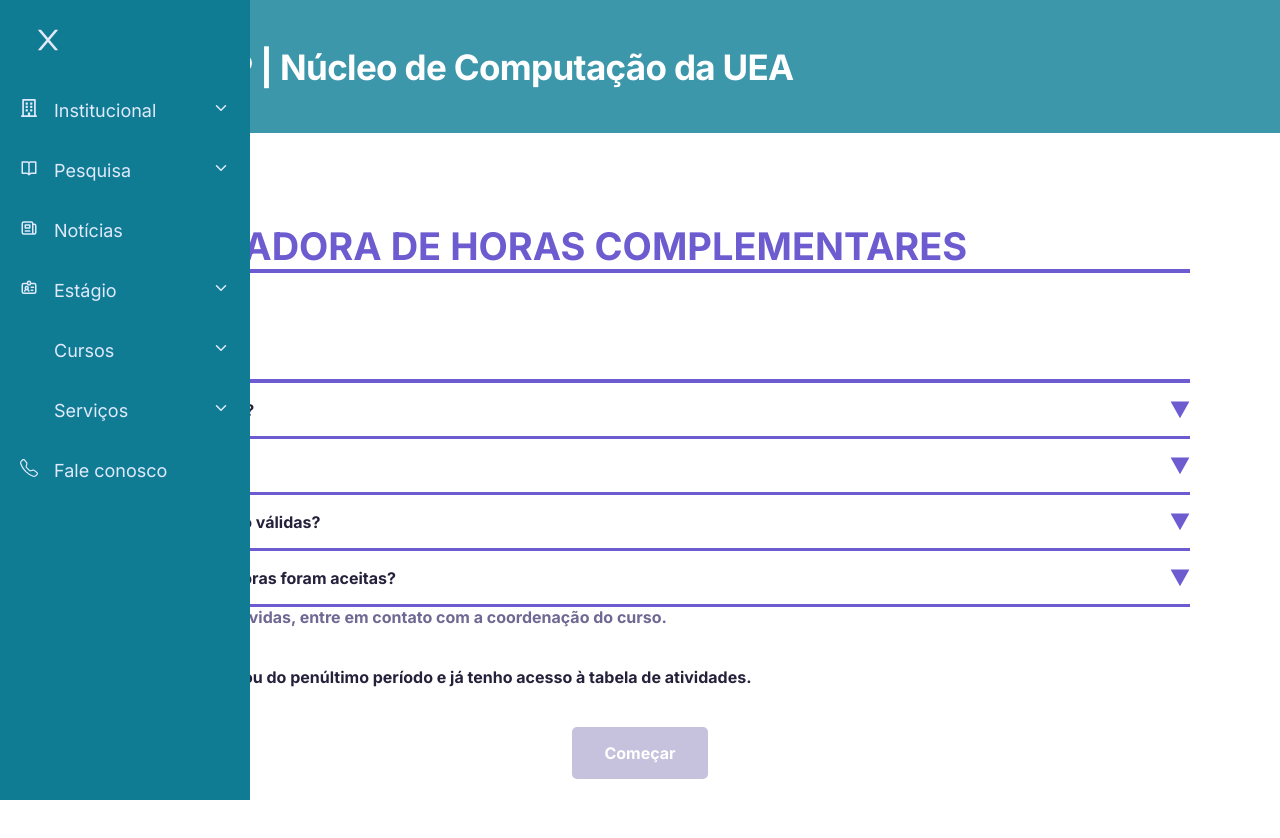
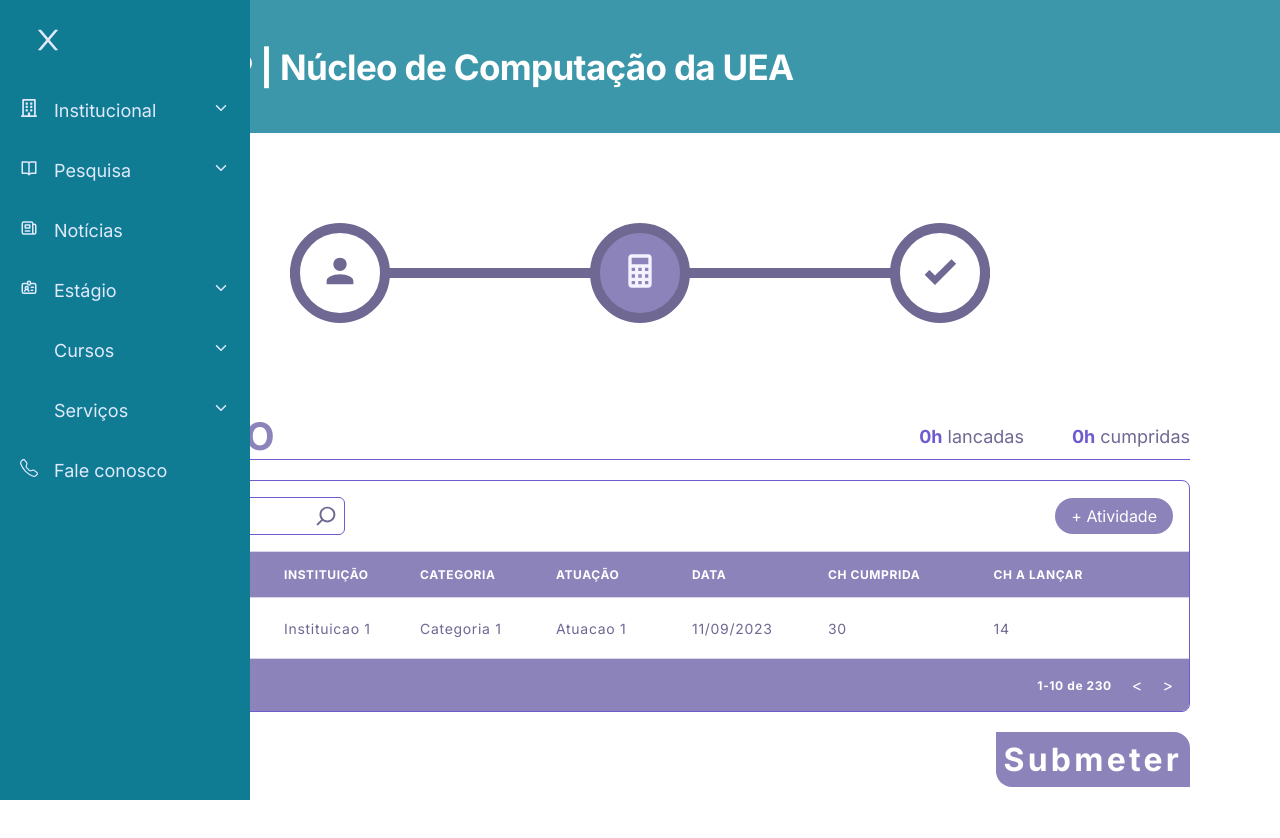
Before and after one commit to NUCOMP-UEA/nucomp-frontend, a React (Vite) app: page /calculator in a window 1280 px wide. Shown: the top 838 px of the page. Built offline with nearby package versions, Linux system fonts and the light colour scheme; some icons are missing.

Commit message:
feat: create calculator context

```diff
--- a/src/pages/Calculator/components/AdditionalHoursTable/index.jsx
+++ b/src/pages/Calculator/components/AdditionalHoursTable/index.jsx
@@ -3,49 +3,34 @@ import { AdditionalHeader, Container, TableHeader } from "./styles";
 import * as Icon from "../icons";
 import { ButtonCheckHeader } from "./ButtonCheck";
 import { Row } from "./Row";
-import { rowsMock } from "../../constants/Rows";
 import { AdditionalSearch } from "./AdditionalSearch";
 import { Pagination } from "../Pagination";
 import { CreateActivityModal } from "../CreateActivityModal";
+import { useCalculator } from "../../contexts/Calculator";
 
 export const AdditionalHoursTable = () => {
-  const [allTableChecked, setAllTableChecked] = useState(false);
+  const { activities, allTableChecked, onSelectAllTable, onCheckRow } =
+    useCalculator();
+
   const [showCreateActivityModal, setShowCreateActivityModal] = useState(false);
 
-  const [rows, setRows] = useState(rowsMock);
+  const atLeastOneRowSelected = useMemo(() => {
+    return activities.some((row) => row.isChecked);
+  }, [activities]);
 
-  const atLeastOneRowSelected = useMemo(() => {
-    return rows.some((row) => row.isChecked);
-  }, [rows]);
-
-  function onCheckRow(index = 0, payload = false) {
-    setRows((old) =>
-      old.map((e, i) => {
-        if (i === index) {
-          e.isChecked = payload;
-        }
-        return e;
-      })
-    );
-  }
-  function onSelectAllTable(payload = false) {
-    setAllTableChecked(payload);
-    setRows((old) =>
-      old.map((e) => {
-        return { ...e, isChecked: payload };
-      })
-    );
-  }
-
-  function onSubmit(payload = {activity: "",
-  institution: "",
-  category: "",
-  acting: "",
-  date: new Date(),
-  chDone: 0,
-  file: new File()}) {
-    console.log(payload)
-    setShowCreateActivityModal(false)
+  function onSubmit(
+    payload = {
+      activity: "",
+      institution: "",
+      category: "",
+      acting: "",
+      date: new Date(),
+      chDone: 0,
+      file: new File(),
+    }
+  ) {
+    console.log(payload);
+    setShowCreateActivityModal(false);
   }
 
   return (
@@ -76,7 +61,7 @@ export const AdditionalHoursTable = () => {
           {(allTableChecked || atLeastOneRowSelected) && <Icon.Trash />}
         </span>
       </TableHeader>
-      <Row rows={rows} onClickCheck={onCheckRow} />
+      <Row rows={activities} onClickCheck={onCheckRow} />
       <Pagination firstItem={1} lastItem={10} totalItems={230} />
       {showCreateActivityModal ? (
         <CreateActivityModal
--- a/src/pages/Calculator/components/Stepper/Steps/Step2/index.jsx
+++ b/src/pages/Calculator/components/Stepper/Steps/Step2/index.jsx
@@ -1,18 +1,20 @@
 /* eslint-disable react/prop-types */
+import { useCalculator } from "../../../../contexts/Calculator";
 import { AdditionalHoursTable } from "../../../AdditionalHoursTable";
 import { Container, SubmitButton, Step2Header } from "./styles";
 
 export const Step2 = (props) => {
+  const { hours } = useCalculator();
   return (
     <Container>
       <Step2Header>
         <h1>RESUMO</h1>
         <div className="hours">
           <span>
-            <strong>140h</strong> lancadas
+            <strong>{hours.released}h</strong> lancadas
           </span>
           <span>
-            <strong>308h</strong> lancadas
+            <strong>{hours.done}h</strong> cumpridas
           </span>
         </div>
       </Step2Header>
--- /dev/null
+++ b/src/pages/Calculator/contexts/Calculator.jsx
@@ -0,0 +1,89 @@
+/* eslint-disable no-unused-vars */
+/* eslint-disable react/prop-types */
+import { createContext, useContext, useState } from "react";
+import { rowsMock } from "../constants/Rows";
+
+export const CalculatorContext = createContext({
+  hours: {
+    released: 0,
+    done: 0,
+  },
+  activities: [],
+  pagination: {
+    firstItem: 0,
+    lastItem: 0,
+    totalItems: 0,
+  },
+  allTableChecked: false,
+  nextPage: () => null,
+  previousPage: () => null,
+  deleteActivities: () => null,
+  onCheckRow: (index = 0, payload = false) => null,
+  onSelectAllTable: (payload = false) => null,
+});
+
+export const CalculatorProvider = (props) => {
+  const [pagination, setPagination] = useState({
+    firstItem: 0,
+    lastItem: 0,
+    totalItems: 0,
+  });
+  const [hours, setHours] = useState({ released: 0, done: 0 });
+  const [allTableChecked, setAllTableChecked] = useState(false);
+  const [activities, setActivities] = useState(rowsMock);
+
+  function onCheckRow(index = 0, payload = false) {
+    setActivities((old) =>
+      old.map((e, i) => {
+        if (i === index) {
+          e.isChecked = payload;
+        }
+        return e;
+      })
+    );
+  }
+  function onSelectAllTable(payload = false) {
+    setAllTableChecked(payload);
+    setActivities((old) =>
+      old.map((e) => {
+        return { ...e, isChecked: payload };
+      })
+    );
+  }
+
+  function nextPage() {
+    console.log("nextPage");
+  }
+
+  function previousPage() {
+    console.log("previousPage");
+  }
+
+  function deleteActivities(activities = []) {
+    console.log("deleteActivities");
+    console.log(activities);
+  }
+
+  return (
+    <CalculatorContext.Provider
+      value={{
+        pagination,
+        hours,
+        activities,
+        nextPage,
+        previousPage,
+        deleteActivities,
+        allTableChecked,
+        onCheckRow,
+        onSelectAllTable,
+      }}
+    >
+      {props.children}
+    </CalculatorContext.Provider>
+  );
+};
+
+export const useCalculator = () => {
+  const result = useContext(CalculatorContext);
+  return result;
+};
--- a/src/pages/Calculator/index.jsx
+++ b/src/pages/Calculator/index.jsx
@@ -2,18 +2,21 @@ import { useState } from "react";
 import { Container } from "./styles";
 import { Faq } from "./components/Faq";
 import { Stepper } from "./components/Stepper";
+import { CalculatorProvider } from "./contexts/Calculator";
 
 const Calculator = () => {
-  const [step, setStep] = useState(0);
+  const [step, setStep] = useState(2);
 
   return (
     <Container>
+      <CalculatorProvider>
         <div className="content">
           {step === 0 ? <Faq onNext={() => setStep(1)} /> : null}
           {step > 0 ? (
             <Stepper step={step} setStep={(aStep) => setStep(aStep)} />
           ) : null}
         </div>
+      </CalculatorProvider>
     </Container>
   );
 };
```
Lines whose indentation alone changed are shown as unchanged.
